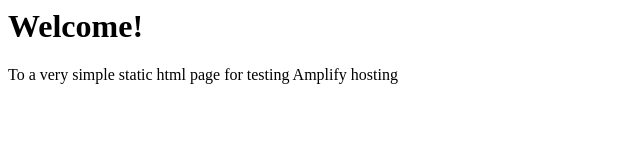
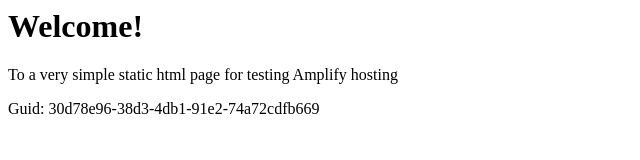
Before and after one commit to amplify-github-test-hkg/Github-PR-Commit-Integration-Test-DoNotTouch-Gith-P5X5MO5I-v1-prod-ap-east-1, a website: page src/index.html in a window 1280 px wide. Shown: the whole page, without its empty margins (0-640 px from the left). Drawn offline with Linux system fonts and the light colour scheme.

Commit message:
commit from integ tests

```diff
--- a/src/index.html
+++ b/src/index.html
@@ -1,3 +1,5 @@
+
+
 <html lang="en">
 
 <head>
@@ -10,6 +12,6 @@
 <body>
     <h1>Welcome!</h1>
     <p>To a very simple static html page for testing Amplify hosting</p>
-</body>
+    <p>Guid: 30d78e96-38d3-4db1-91e2-74a72cdfb669</p></body>
 
 </html>
```
